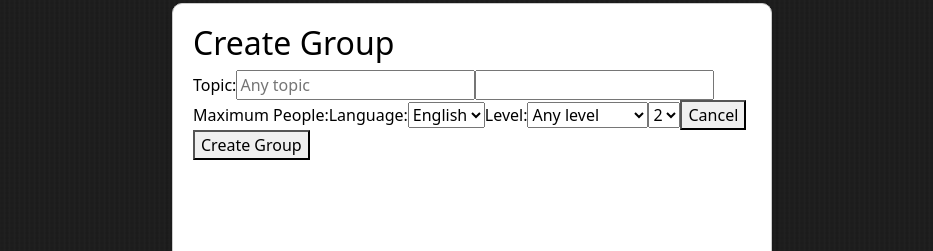
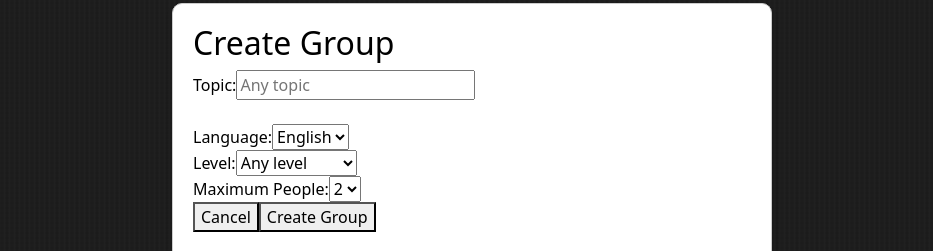
Before and after one commit to CoderUday1/Free2Talk, a React (Create React App) app in the folder frontend/free2talk/: page / in a window 1280 px wide. Both pictures are taken after typing "Sample" into the empty fields and a click on the button "+ Create a new group". Shown: the part 197-448 px from the top of the page, without its empty margins (168-1101 px from the left). Built offline with nearby package versions, Linux system fonts and the light colour scheme; no server answers.

Commit message:
Update UI 1

```diff
--- a/frontend/free2talk/src/components/createGroup.jsx
+++ b/frontend/free2talk/src/components/createGroup.jsx
@@ -102,17 +102,18 @@ function CreateGroup(props) {
                     <form className='create-group-form' action="http://localhost:8080/group" method="post">
                         <label htmlFor="topicName">Topic:</label>
                         <input type='text' name='topicName' placeholder='Any topic' onChange={e=>setTopicName(e.target.value)}/>
-                        <input typee='text' name='creatorId' onChange={e=>{setEmail(e.target.value);setCreatorId(e.target.value)}}  />
-                        <label htmlFor="limit">Maximum People:</label>
 
+                        <br/>
+                        <input hidden="true" typee='int' name='creatorId' onChange={e=>{setEmail(e.target.value);setCreatorId(e.target.value)}}  />
 
+                        <br/>
                         <label htmlFor="languages">Language:</label>
                         <select name="languages" onChange={e=>setLanguage(e.target.value)}>
                             <option value="ENGLISH">English</option>
                             <option value="HINDI">Hindi</option>
                             <option value="TELUGU">Telugu</option>
                         </select>
-
+                        <br/>
                         <label htmlFor="level">Level:</label>
                         <select name="level" onChange={e=>setLevel(e.target.value)}>
                             <option value="ANY_LEVEL" selected>Any level</option>
@@ -120,14 +121,15 @@ function CreateGroup(props) {
                             <option value="INTERMEDIATE">Intermediate</option>
                             <option value="ADVANCED">Advanced</option>
                         </select>
-
+                        <br/>
+                        <label htmlFor="limit">Maximum People:</label>
                         <select name="limit" onChange={e=>setLimit(e.target.value)}>
                             <option value="1">1</option>
                             <option value="2" selected>2</option>
                             <option value="3">3</option>
                             <option value="4">4</option>
                         </select>
-
+                        <br/>
                         <button onClick={props.closeModal} type="button">Cancel</button>
                         <button type="submit" onClick={(e)=>{handleJoinRoom(e)}}>Create Group</button>
                     </form>
```
